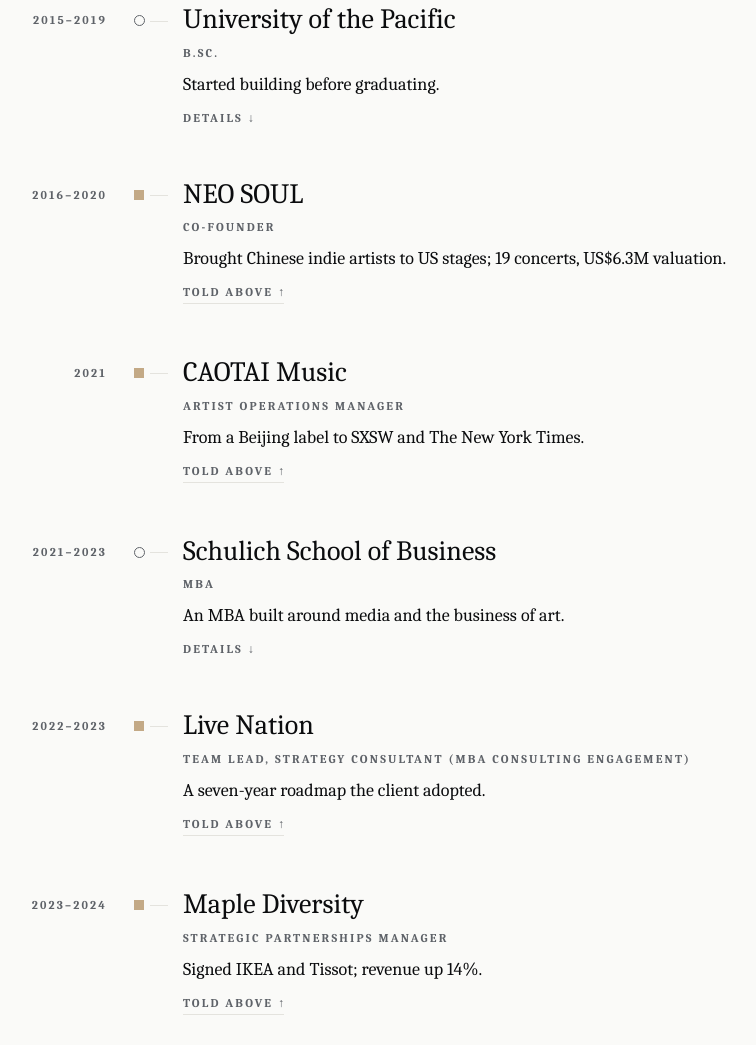
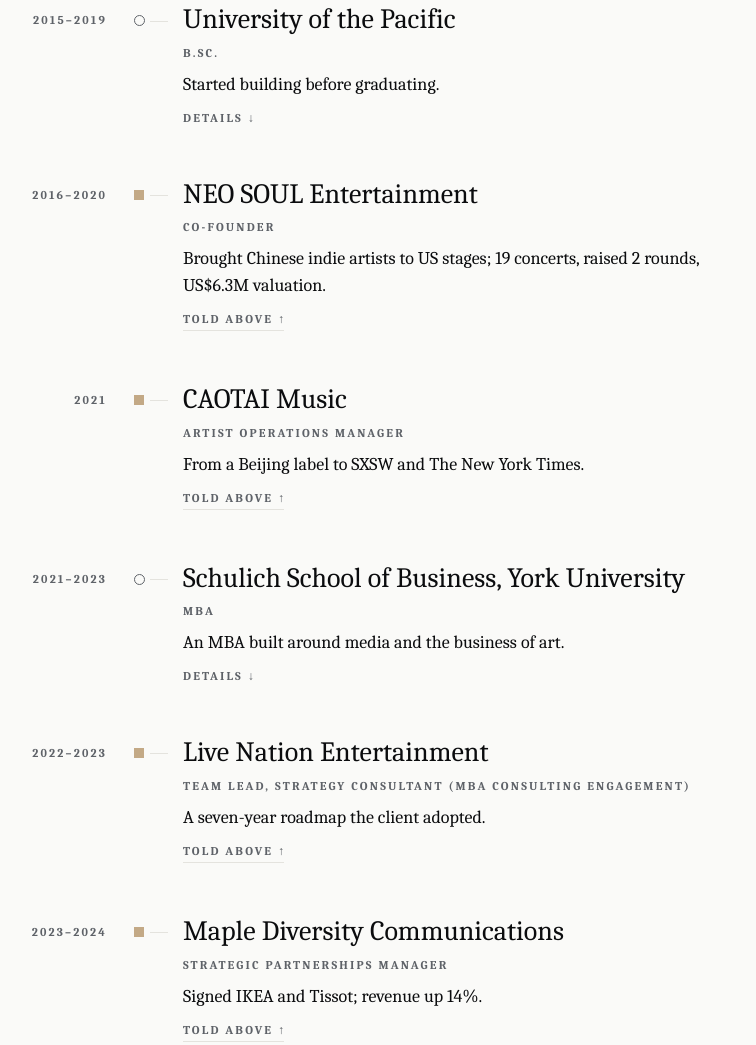
Before and after one commit to jinsongyi-ca/works, a plain HTML site: page index.html in a window 1280 px wide. Shown: the part 7664-8709 px from the top of the page, without its empty margins (137-893 px from the left). Drawn offline with Linux system fonts and the light colour scheme.

Commit message:
Faster beats; full organisation names in the timeline
Co-Authored-By: Claude Opus 5.5 <noreply@anthropic.com>
Claude-Session: https://claude.ai/code/session_013mih9zPd9UjhZwwfaC3UHc

```diff
--- a/index.html
+++ b/index.html
@@ -160,18 +160,18 @@
         <li class="node" id="t-pacific"><p class="yr caps">2015–2019</p><span class="mk" aria-hidden="true"></span><div class="bd">
             <h3 class="org"><button class="nh" type="button" aria-expanded="true" aria-controls="t-pacific-d"><span class="on">University of the Pacific</span> <span class="rl caps">B.Sc.</span><span class="sm">Started building before graduating.</span><span class="more caps">Details <span class="ar" aria-hidden="true">↓</span></span></button></h3>
             <div class="dt" id="t-pacific-d"><div><ul><li>PIES (Pacific Innovation and Entrepreneurship Summit) Award winner</li><li>Two-time Dean’s Honor Roll</li><li>Co-founded NEO SOUL in 2016</li></ul></div></div></div></li><li class="node hl-node" id="t-neo-soul"><p class="yr caps">2016–2020</p><span class="mk" aria-hidden="true"></span><div class="bd">
-            <h3 class="org">NEO SOUL <span class="rl caps">Co-founder</span></h3>
-            <p class="sm">Brought Chinese indie artists to US stages; 19 concerts, US$6.3M valuation.</p>
+            <h3 class="org">NEO SOUL Entertainment <span class="rl caps">Co-founder</span></h3>
+            <p class="sm">Brought Chinese indie artists to US stages; 19 concerts, raised 2 rounds, US$6.3M valuation.</p>
             <a class="told caps" href="#neo-soul" data-hl="neo-soul">Told above <span class="ar" aria-hidden="true">↑</span></a></div></li><li class="node hl-node" id="t-caotai"><p class="yr caps">2021</p><span class="mk" aria-hidden="true"></span><div class="bd">
             <h3 class="org">CAOTAI Music <span class="rl caps">Artist Operations Manager</span></h3>
             <p class="sm">From a Beijing label to SXSW and The New York Times.</p>
             <a class="told caps" href="#caotai" data-hl="caotai">Told above <span class="ar" aria-hidden="true">↑</span></a></div></li><li class="node" id="t-schulich"><p class="yr caps">2021–2023</p><span class="mk" aria-hidden="true"></span><div class="bd">
-            <h3 class="org"><button class="nh" type="button" aria-expanded="true" aria-controls="t-schulich-d"><span class="on">Schulich School of Business</span> <span class="rl caps">MBA</span><span class="sm">An MBA built around media and the business of art.</span><span class="more caps">Details <span class="ar" aria-hidden="true">↓</span></span></button></h3>
+            <h3 class="org"><button class="nh" type="button" aria-expanded="true" aria-controls="t-schulich-d"><span class="on">Schulich School of Business, York University</span> <span class="rl caps">MBA</span><span class="sm">An MBA built around media and the business of art.</span><span class="more caps">Details <span class="ar" aria-hidden="true">↓</span></span></button></h3>
             <div class="dt" id="t-schulich-d"><div><ul><li>Graduated with distinction (GPA A-)</li><li>Joyce Zemans Award of Achievement</li><li>IMASCO Awards in Art and Administration</li><li>Dean’s Honour List</li><li>Graduate Diploma in Media Management, earned concurrently</li></ul></div></div></div></li><li class="node hl-node" id="t-live-nation"><p class="yr caps">2022–2023</p><span class="mk" aria-hidden="true"></span><div class="bd">
-            <h3 class="org">Live Nation <span class="rl caps">Team Lead, Strategy Consultant (MBA consulting engagement)</span></h3>
+            <h3 class="org">Live Nation Entertainment <span class="rl caps">Team Lead, Strategy Consultant (MBA consulting engagement)</span></h3>
             <p class="sm">A seven-year roadmap the client adopted.</p>
             <a class="told caps" href="#live-nation" data-hl="live-nation">Told above <span class="ar" aria-hidden="true">↑</span></a></div></li><li class="node hl-node" id="t-maple"><p class="yr caps">2023–2024</p><span class="mk" aria-hidden="true"></span><div class="bd">
-            <h3 class="org">Maple Diversity <span class="rl caps">Strategic Partnerships Manager</span></h3>
+            <h3 class="org">Maple Diversity Communications <span class="rl caps">Strategic Partnerships Manager</span></h3>
             <p class="sm">Signed IKEA and Tissot; revenue up 14%.</p>
             <a class="told caps" href="#maple" data-hl="maple">Told above <span class="ar" aria-hidden="true">↑</span></a></div></li><li class="node hl-node" id="t-aramark"><p class="yr caps">2025</p><span class="mk" aria-hidden="true"></span><div class="bd">
             <h3 class="org">Complete Purchasing Services (Aramark) <span class="rl caps">Program Marketing Manager</span></h3>
--- a/js/site.js
+++ b/js/site.js
@@ -91,7 +91,7 @@
     return { r, span, i, l: seg - i, inside: r.top <= 1 && r.bottom >= innerHeight - 1 };
   }
   /* Beats play in order on their own once a highlight is on screen; no scrolling needed. */
-  const BEAT_AT = [150, 1100, 2050];
+  const BEAT_AT = [150, 550, 950];
   const seen = new Set();
   let timers = [], revealed = -1;
   function reveal(i, instant) {
```
Also changed, not shown: 1 other file.
